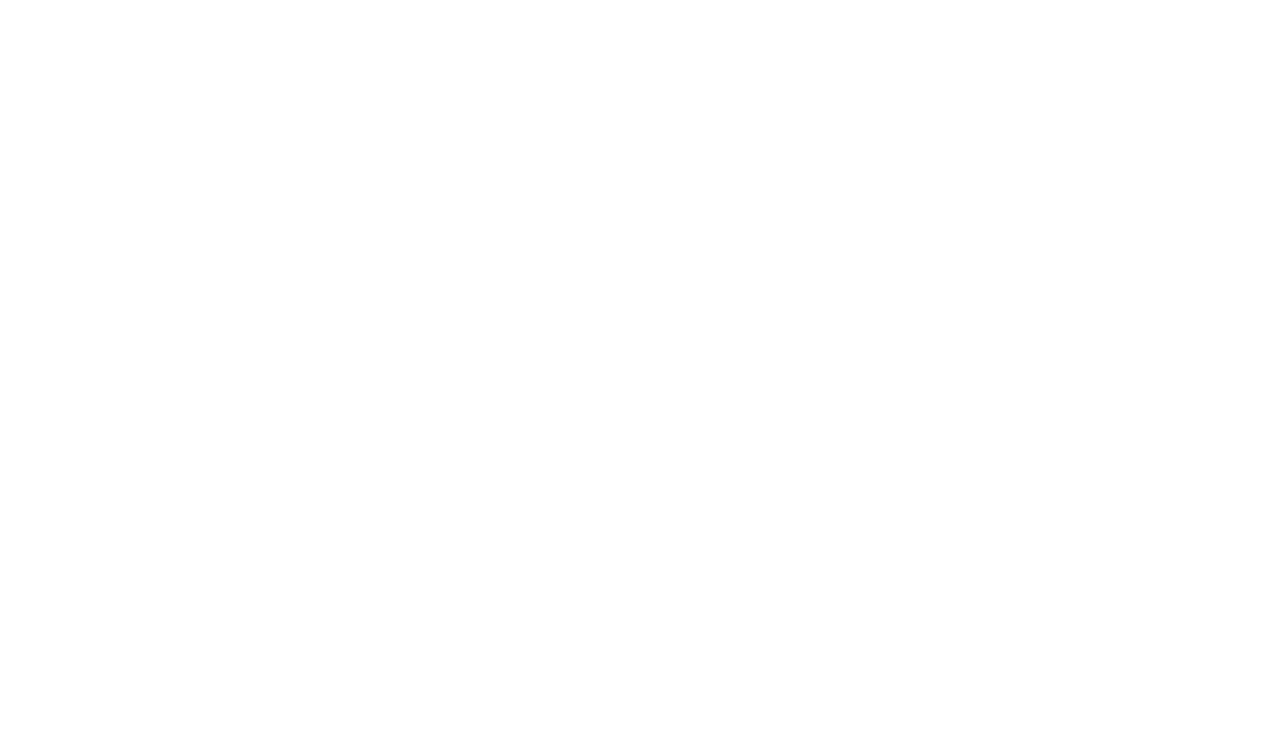
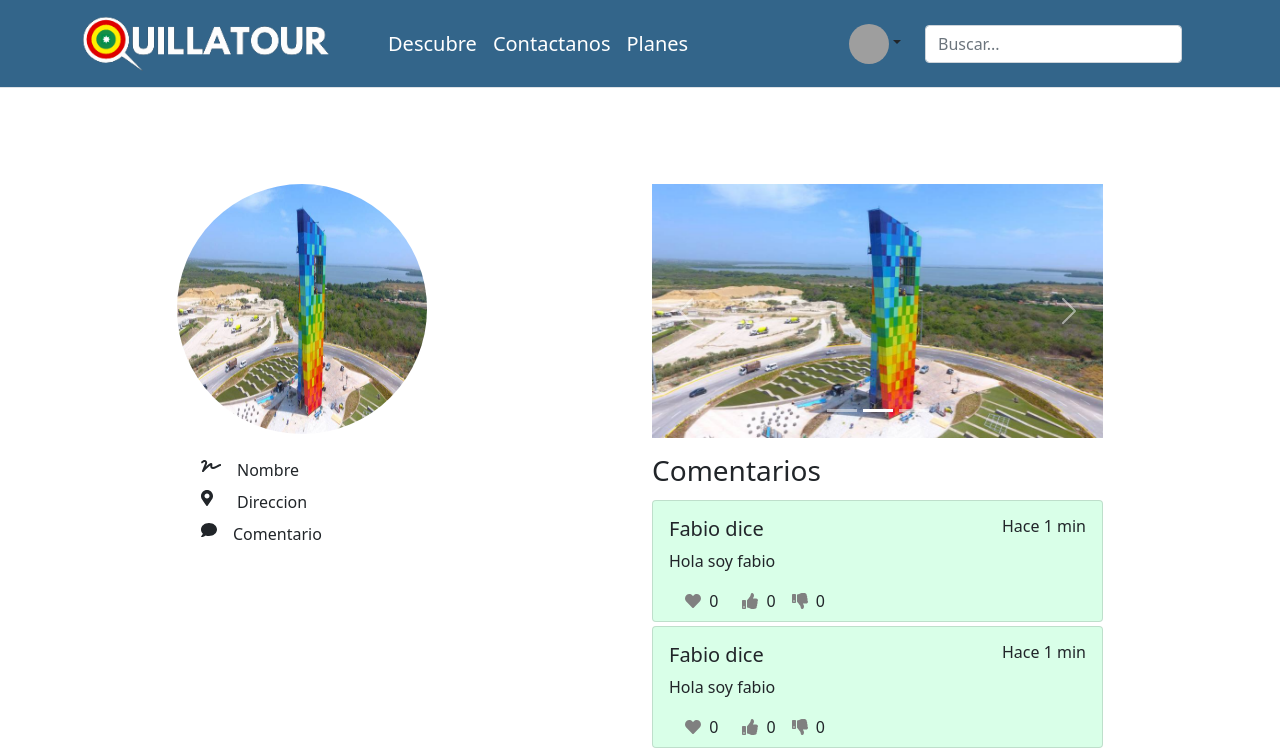
Before and after one commit to fazd/frontend-final, a React (Create React App) app: page /place in a window 1280 px wide. Shown: the top 750 px of the page. Built offline with nearby package versions, Linux system fonts and the light colour scheme; grey boxes are pictures that could not be loaded.

Commit message:
create place

```diff
--- a/package.json
+++ b/package.json
@@ -3,6 +3,10 @@
   "version": "0.1.0",
   "private": true,
   "dependencies": {
+    "@fortawesome/fontawesome-svg-core": "^1.2.35",
+    "@fortawesome/free-brands-svg-icons": "^5.15.3",
+    "@fortawesome/free-solid-svg-icons": "^5.15.3",
+    "@fortawesome/react-fontawesome": "^0.1.14",
     "@testing-library/jest-dom": "^5.11.4",
     "@testing-library/react": "^11.1.0",
     "@testing-library/user-event": "^12.1.10",
--- a/src/App.css
+++ b/src/App.css
@@ -56,3 +56,11 @@
 .page {
   min-height: 100vh;
 }
+
+.bg-semi-transparent{
+  background-color: rgba(217, 255, 232, 1) !important;
+}
+
+.bg-trans{
+
+}
--- /dev/null
+++ b/src/components/comment/Comment.jsx
@@ -0,0 +1,61 @@
+import React, { useEffect, useState } from 'react';
+import { FontAwesomeIcon } from '@fortawesome/react-fontawesome'
+
+const Comment = (props) => {
+
+  const [heartIconColor, setHeartIconColor] = useState({ color: 'gray', isSelected: false, selectedColor: 'red', quantity: 0 });
+  const [thumbsUpIconColor, setThumbsUpIconColor] = useState({ color: 'gray', isSelected: false, selectedColor: 'green', quantity: 0 });
+  const [thumbsDownIconColor, setThumbsDownIconColor] = useState({ color: 'gray', isSelected: false, selectedColor: 'red', quantity: 0 });
+
+
+
+  return (
+    <div>
+      <div className="card my-1 bg-semi-transparent">
+        <div className="card-body">
+          <div className="d-flex flex-row justify-content-between">
+            <h5 className="card-title">{props.name} dice</h5>
+            <h5 className="fs-6 ">{props.created}</h5>
+          </div>
+          <p className="card-text">{props.content}</p>
+        </div>
+        <div className="container d-flex flex-row">
+          <div className="icon-grp mx-2 mb-2">
+            <FontAwesomeIcon
+              icon="heart"
+              color={heartIconColor.isSelected ? heartIconColor.selectedColor : heartIconColor.color}
+              className="me-1"
+              onMouseEnter={() => setHeartIconColor({ ...heartIconColor, color: 'red' })}
+              onMouseLeave={() => setHeartIconColor({ ...heartIconColor, color: 'gray' })}
+              onClick={() => setHeartIconColor({ ...heartIconColor, isSelected: !heartIconColor.isSelected })}
+            /> {heartIconColor.quantity}
+          </div>
+          <div className="icon-grp ms-3">
+            <FontAwesomeIcon
+              icon="thumbs-up"
+              color={thumbsUpIconColor.isSelected ? thumbsUpIconColor.selectedColor : thumbsUpIconColor.color}
+              className="me-1"
+              onMouseEnter={() => setThumbsUpIconColor({ ...thumbsUpIconColor, color: 'green' })}
+              onMouseLeave={() => setThumbsUpIconColor({ ...thumbsUpIconColor, color: 'gray' })}
+              onClick={() => setThumbsUpIconColor({ ...thumbsUpIconColor, isSelected: !thumbsUpIconColor.isSelected })}
+
+            /> {thumbsUpIconColor.quantity}
+          </div>
+          <div className="icon-grp ms-3">
+            <FontAwesomeIcon
+              icon="thumbs-down"
+              color={thumbsDownIconColor.isSelected ? thumbsDownIconColor.selectedColor : thumbsDownIconColor.color}
+              className="me-1"
+              onMouseEnter={() => setThumbsDownIconColor({ ...thumbsDownIconColor, color: 'red' })}
+              onMouseLeave={() => setThumbsDownIconColor({ ...thumbsDownIconColor, color: 'gray' })}
+              onClick={() => setThumbsDownIconColor({ ...thumbsDownIconColor, isSelected: !thumbsDownIconColor.isSelected })}
+
+            /> {thumbsDownIconColor.quantity}
+          </div>
+        </div>
+      </div>
+    </div>
+  );
+};
+
+export default Comment;
--- a/src/index.js
+++ b/src/index.js
@@ -4,10 +4,38 @@
 import App from './App';
 import reportWebVitals from './reportWebVitals';
 import 'bootstrap/dist/css/bootstrap.min.css';
+
+// eslint-disable-next-line no-unused-vars
 import $ from 'jquery';
+// eslint-disable-next-line no-unused-vars
 import Popper from 'popper.js';
 import 'bootstrap/dist/js/bootstrap.bundle.min';
+import { library } from '@fortawesome/fontawesome-svg-core'
+import { fab } from '@fortawesome/free-brands-svg-icons'
+import {
+  faCheckSquare,
+  faCoffee,
+  faSignature,
+  faMapMarkerAlt,
+  faComment,
 
+  faThumbsUp,
+  faThumbsDown,
+  faHeart
+} from '@fortawesome/free-solid-svg-icons'
+
+
+library.add(
+  fab,
+  faCheckSquare,
+  faCoffee,
+  faSignature,
+  faMapMarkerAlt,
+  faComment,
+  faHeart,
+  faThumbsUp,
+  faThumbsDown
+);
 
 ReactDOM.render(
   <React.StrictMode>
--- /dev/null
+++ b/src/pages/Place/Place.jsx
@@ -0,0 +1,83 @@
+import React from 'react';
+import Footer from '../../components/footer/Footer';
+import Navbar from '../../components/navbar/Navbar';
+import img from '../../assets/ventana-al-mundo.jpg'
+import { FontAwesomeIcon } from '@fortawesome/react-fontawesome'
+import Comment from '../../components/comment/Comment';
+
+const Place = () => {
+  return (
+    <div>
+      <Navbar></Navbar>
+      <div className="container page">
+        <div className="row mt-5  d-flex justify-content-center pt-5">
+          <div className="col-5 d-flex flex-column">
+            <div className="">
+              <img
+                src={img}
+                height="250"
+                width="250"
+                className="rounded-circle"
+                alt="img logo"
+              />
+              <div className="container mt-4">
+                <div className="d-flex flex-row my-2">
+                  <FontAwesomeIcon icon="signature" className="me-3" />
+                  <span>Nombre</span>
+                </div>
+                <div className="d-flex flex-row my-2">
+                  <FontAwesomeIcon icon="map-marker-alt" className="me-4" />
+                  <span>Direccion</span>
+                </div>
+                <div className="d-flex flex-row my-2">
+                  <FontAwesomeIcon icon="comment" className="me-3" />
+                  <span>Comentario</span>
+                </div>
+
+              </div>
+            </div>
+          </div>
+          <div className="col-5 d-flex flex-column">
+            <div id="carouselExampleIndicators" className="carousel slide" data-bs-ride="carousel">
+              <div className="carousel-indicators">
+                <button type="button" data-bs-target="#carouselExampleIndicators" data-bs-slide-to="0" className="active" aria-current="true" aria-label="Slide 1"></button>
+                <button type="button" data-bs-target="#carouselExampleIndicators" data-bs-slide-to="1" aria-label="Slide 2"></button>
+                <button type="button" data-bs-target="#carouselExampleIndicators" data-bs-slide-to="2" aria-label="Slide 3"></button>
+              </div>
+              <div className="carousel-inner">
+                <div className="carousel-item active">
+                  <img src={img} className="d-block w-100" alt="..." />
+                </div>
+                <div className="carousel-item">
+                  <img src={img} className="d-block w-100" alt="..." />
+                </div>
+                <div className="carousel-item">
+                  <img src={img} className="d-block w-100" alt="..." />
+                </div>
+              </div>
+              <button className="carousel-control-prev" type="button" data-bs-target="#carouselExampleIndicators" data-bs-slide="prev">
+                <span className="carousel-control-prev-icon" aria-hidden="true"></span>
+                <span className="visually-hidden">Previous</span>
+              </button>
+              <button className="carousel-control-next" type="button" data-bs-target="#carouselExampleIndicators" data-bs-slide="next">
+                <span className="carousel-control-next-icon" aria-hidden="true"></span>
+                <span className="visually-hidden">Next</span>
+              </button>
+            </div>
+            <h3 className="mt-3">Comentarios </h3>
+            <div className="comment-group mb-4">
+              <Comment name="Fabio" created="Hace 1 min" content="Hola soy fabio" heartQuantity="45"></Comment>
+              <Comment name="Fabio" created="Hace 1 min" content="Hola soy fabio"></Comment>
+              <Comment name="Fabio" created="Hace 1 min" content="Hola soy fabio"></Comment>
+
+            </div>
+
+          </div>
+        </div>
+      </div>
+      <Footer></Footer>
+    </div>
+  );
+}
+
+export default Place;
--- a/src/routes/routes.jsx
+++ b/src/routes/routes.jsx
@@ -8,6 +8,7 @@
 import Home from '../pages/Home/Home';
 import Register from '../pages/Register/Register';
 import Login from '../pages/Login/Login';
+import Place from '../pages/Place/Place';
 
 const Routes = () => {
   return (
@@ -22,6 +23,9 @@
         <Route exact path="/register">
           <Register />
         </Route>
+        <Route exact path="/place">
+          <Place />
+        </Route>
 
       </Switch>
     </Router>
```
Also changed, not shown: src/assets/ventana-al-mundo.jpg (added), 1 other file (tests, documents, lock files or other folders).
